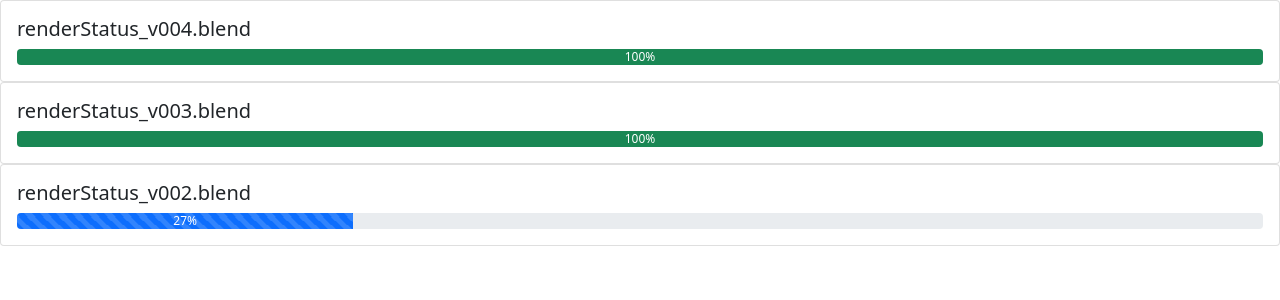
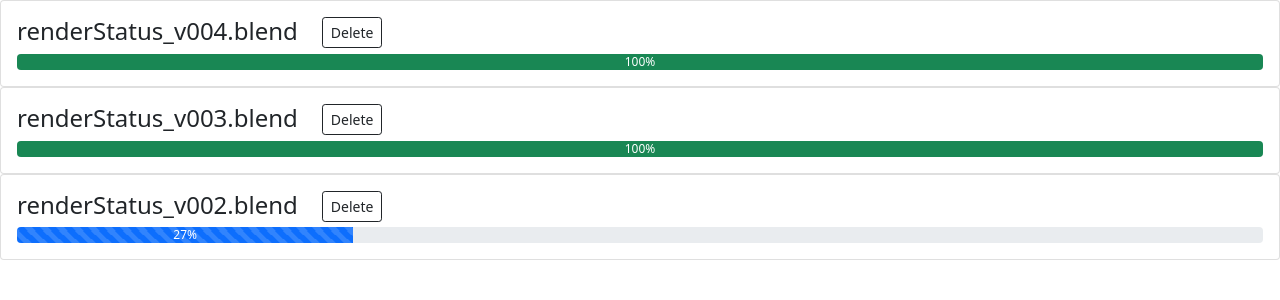
Before and after one commit to joshbarlow/render-status, a Flask app: page / in a window 1280 px wide. Shown: the part 50-350 px from the top of the page. Run offline with Flask 2, Linux system fonts and the light colour scheme; data comes from the database, SQL or seed files in the repository; both versions use the stored data as it was after the commit.

Commit message:
Fixed delete button

```diff
--- a/blender-addon/render-status.py
+++ b/blender-addon/render-status.py
@@ -19,7 +19,7 @@ class ExampleAddonPreferences(bpy.types.AddonPreferences):
     bl_idname = __name__
 
     sitepath: bpy.props.StringProperty(
-        name="Example Site URL",
+        name="Render-Status URL",
         subtype='NONE',
     )
 
--- a/render-status/static/renderstatus.js
+++ b/render-status/static/renderstatus.js
@@ -78,7 +78,9 @@ function increment()
             let prog = clone.querySelector("#prog");
             prog.innerHTML = job.percent + '%';
             prog.style.width = job.percent + '%';
-            // set style to green if 100%!
+
+            let deleteMe = clone.querySelector("#deleteName");
+            deleteMe.value = job.name;
 
 
             //cardContainer.appendChild(clone);
--- a/render-status/templates/layout.html
+++ b/render-status/templates/layout.html
@@ -25,7 +25,19 @@
       <template id="jobcard">
         <div id = 'mainCard' class="card" style="width: 100%;">
           <div class="card-body">
-            <h5 id='cardTitle' class="card-title"></h5>
+            <div class="row">
+              <div class="col-md-auto">
+            <h4 id='cardTitle' class="card-title"></h4>
+          </div>
+            <div class="col-6">
+              <form action="/delete" method="post">
+                <div class="form-group" style="display: none">
+                    <input id='deleteName' autocomplete="off" autofocus class="form-control" name="name" value="test" type="text">
+                </div>
+            <button type="submit" class="btn btn-sm btn-outline-dark">Delete</button>
+              </form>
+          </div>
+          </div>
             <div class="progress">
               <div id="prog" class="progress-bar" role="progressbar" style="width: 10%" aria-valuenow="50" aria-valuemin="0" aria-valuemax="100">10%</div>
             </div>
```
Also changed, not shown: render-status/renders.db.
